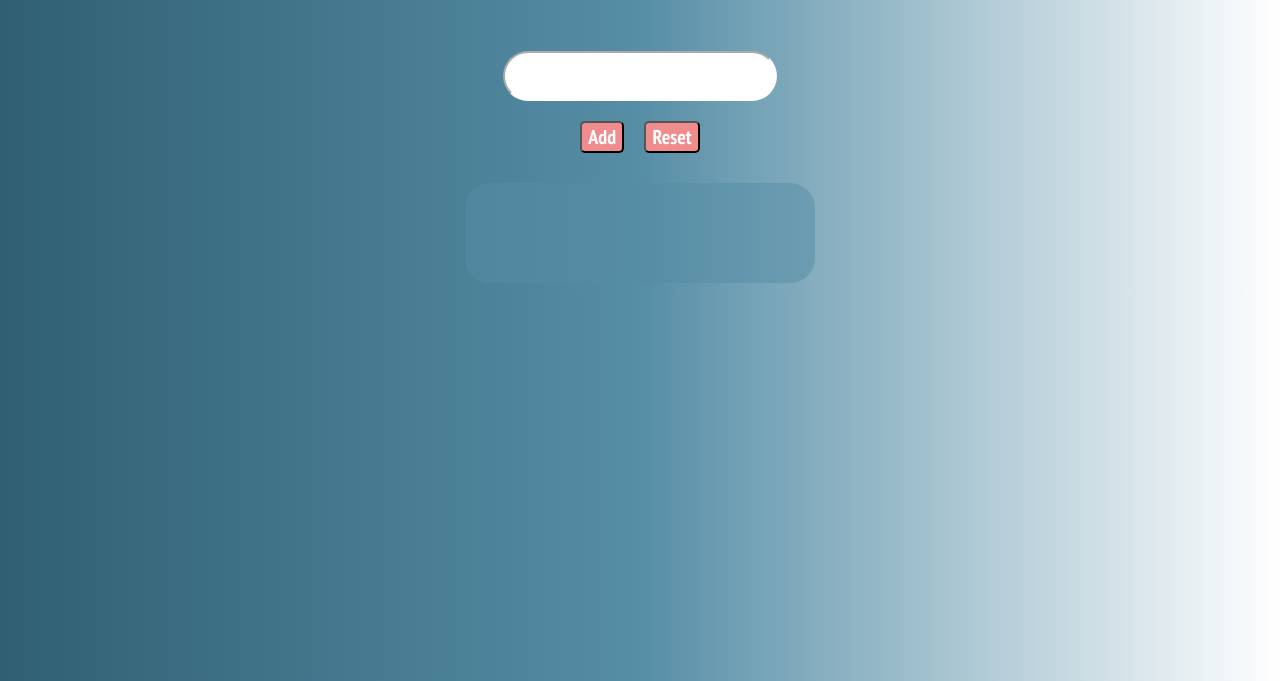
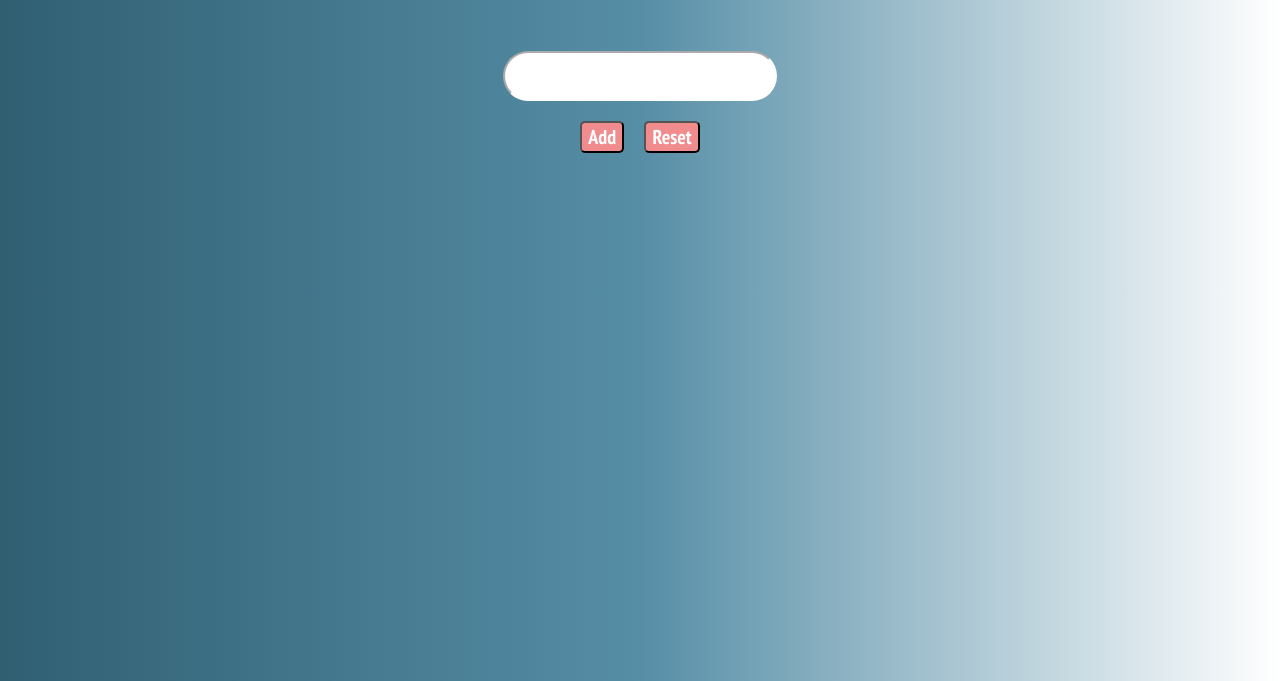
Before and after one commit to nrgtwithers/to-do, a plain HTML site: page index.html in a window 1280 px wide. Shown: the part 119-800 px from the top of the page. Drawn offline with nearby package versions, Linux system fonts and the light colour scheme.

```diff
--- a/style.css
+++ b/style.css
@@ -91,12 +91,12 @@
 
 ol {
   margin-top: 50px;
-  opacity: 50%;
-  text-align: "center";
+/*   opacity: 50%;
+ */  text-align: "center";
   margin: auto;
   width: 50%;
-  background-color: #568ea6;
-  width: 250px;
+/*   background-color: #568ea6;
+ */  width: 250px;
   padding: 50px;
   font-size: 20px;
   border-radius: 25px;
```
